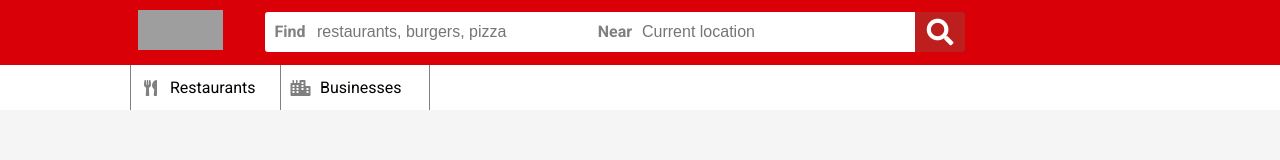
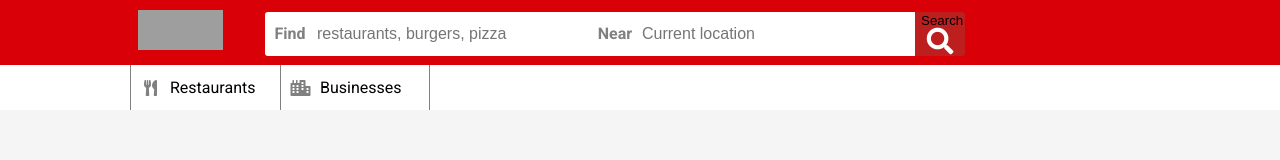
Before and after one commit to reduncan/yelpclone, a website: page public/business.html in a window 1280 px wide. Shown: the top 160 px of the page. Drawn offline with nearby package versions, Linux system fonts and the light colour scheme; some packages are replaced by stand-ins of ours; no server answers; grey boxes are pictures that could not be loaded.

Commit message:
fixed submit on business,index,and results html

```diff
--- a/public/business.html
+++ b/public/business.html
@@ -24,7 +24,7 @@
                 <input id="searchInput" type="text" onfocus="this.value=''" placeholder="restaurants, burgers, pizza" />
                 <label class="location">Near</label>
                 <input id="locationInput" type="text" onfocus="this.value=''" placeholder="Current location" />
-                <button type="submit" class="submit" id="submit"><i class="fas fa-search fa-2x"></i></button>
+                <button type="submit" class="submit" id="submit"><p class="search">Search</p><i class="fas fa-search fa-2x"></i></button>
         </div>
         </form>
     </header>
```
